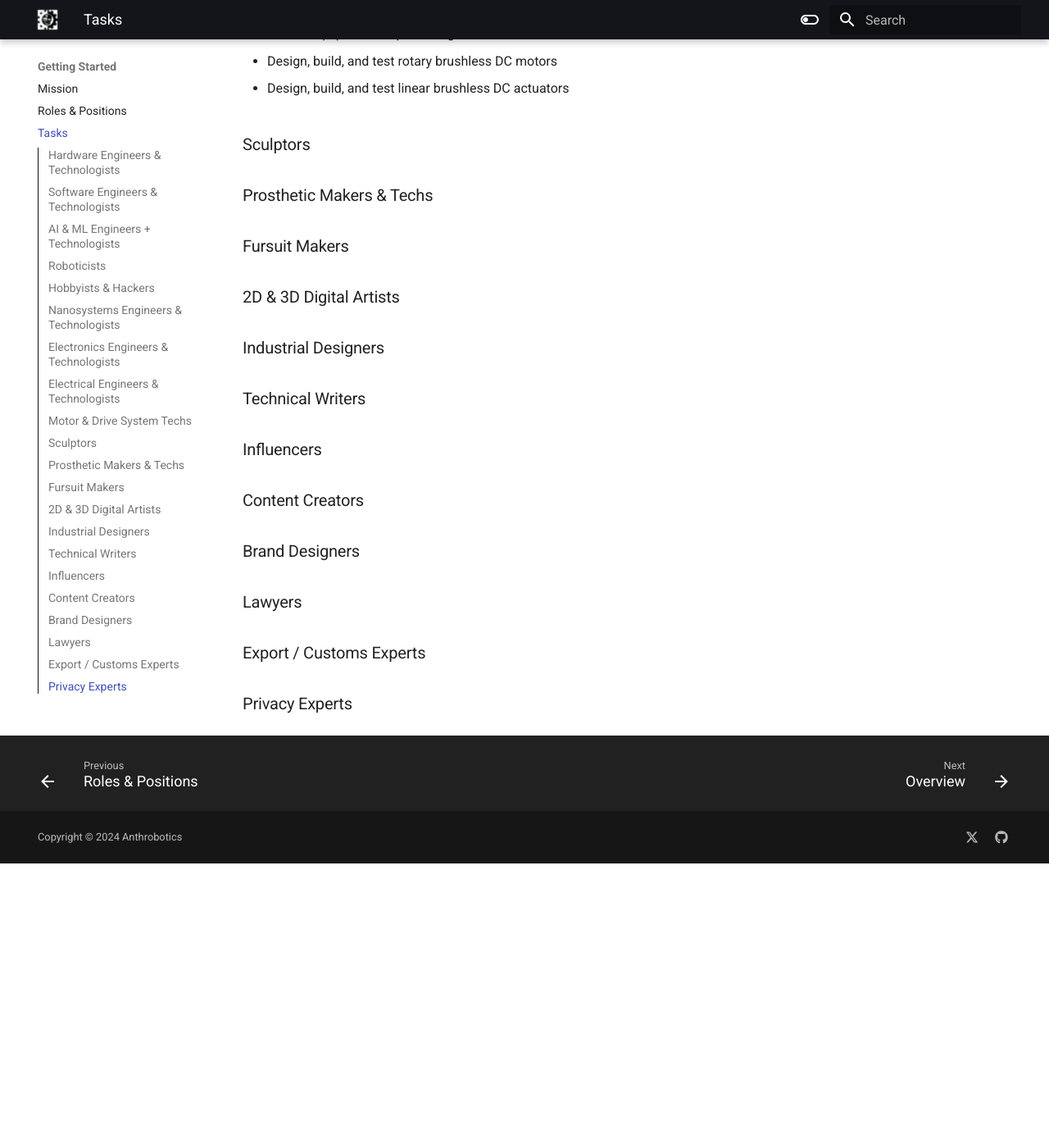
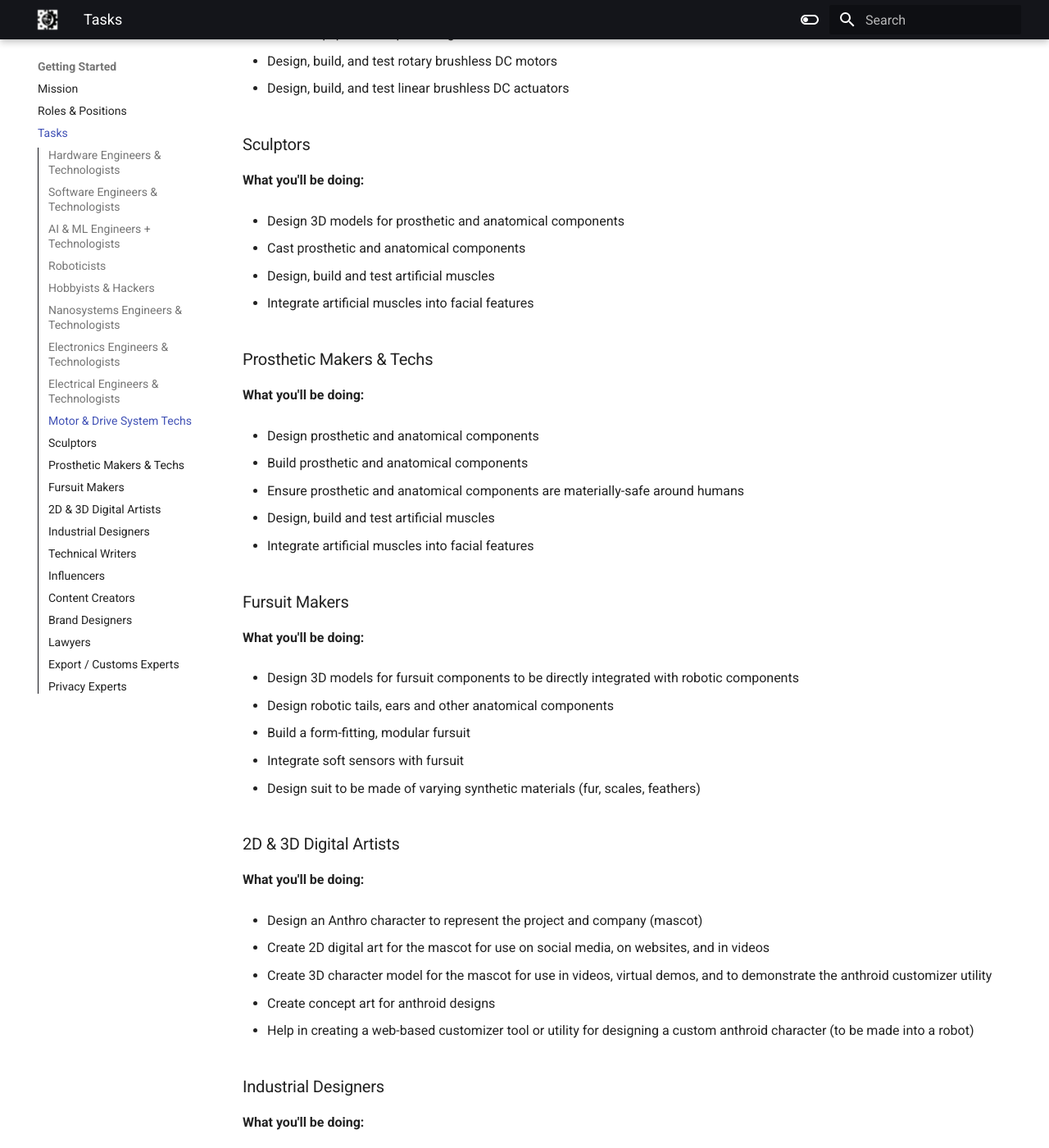
Before and after one commit to Anthrobotics/anthro-docs, an MkDocs documentation site: the page built from docs/getting started/tasks.md, in a window 1280 px wide and 1400 px high, scrolled down 2717 px. Shown: the whole window at 82% size. Built offline with MkDocs 1.6.1 and Material for MkDocs 9.7.7, drawn with Linux system fonts in a browser that asks for light colours; before the commit the page ends 3770 px from its top, so only the background shows below that; some of the changed text lies outside the part shown.

Commit message:
Update tasks.md

```diff
--- a/docs/getting started/tasks.md
+++ b/docs/getting started/tasks.md
@@ -1,6 +1,6 @@
 # Tasks
 
-A (nonexhaustive) list of tasks for each role & position.
+A (nonexhaustive) list of tasks for each role & position. Tasks will be added, modified and removed as the project progresses.
 
 ### Hardware Engineers & Technologists
 
@@ -16,7 +16,7 @@ A (nonexhaustive) list of tasks for each role & position.
 
 - Integrate and test direct drive actuators
 
-- Design, build, and test synthetic muscles ith the aesthetics and drive systems teams
+- Design, build, and test synthetic muscles
 
 - Help electronics and electrical teams with routing cabling through the body of the robot
 
@@ -52,7 +52,7 @@ A (nonexhaustive) list of tasks for each role & position.
 
 - Offer expertise and knowledge in robotic systems
 
-- Develop robotic systems ICW the hardware and software teams
+- Develop robotic systems
 
 - Help mentor new junior team members in robotics development
 
@@ -78,7 +78,7 @@ A (nonexhaustive) list of tasks for each role & position.
 
 - Work on developing and building microfluidic systems
 
-- Develop safe and power-dense batteries ICW the electrical teams
+- Develop safe and power-dense batteries
 
 ### Electronics Engineers & Technologists
 
@@ -106,17 +106,17 @@ A (nonexhaustive) list of tasks for each role & position.
 
 - Wire DC power buses inside humanoid robots
 
-- Design a tethered tail charge cable alongside the aesthetics and electronics team
+- Design a tethered tail charge cable
 
 - Design and build a charging dock for hot-swappable batteries
 
-- Design and build a hot-swap battery tray with the electronics team
+- Design and build a hot-swap battery tray
 
 ### Motor & Drive System Techs
 
 **What you'll be doing:**
 
-- Design, build, and test synthetic muscles with the hardware and aesthetics teams.
+- Design, build, and test synthetic muscles
 
 - Source equipment for producing brushless DC motors
 
@@ -126,24 +126,114 @@ A (nonexhaustive) list of tasks for each role & position.
 
 ### Sculptors
 
+**What you'll be doing:**
+
+- Design 3D models for prosthetic and anatomical components
+
+- Cast prosthetic and anatomical components
+
+- Design, build and test artificial muscles
+
+- Integrate artificial muscles into facial features
+
 ### Prosthetic Makers & Techs
+
+**What you'll be doing:**
+
+- Design prosthetic and anatomical components
+
+- Build prosthetic and anatomical components
+
+- Ensure prosthetic and anatomical components are materially-safe around humans
+
+- Design, build and test artificial muscles
+
+- Integrate artificial muscles into facial features
 
 ### Fursuit Makers
 
+**What you'll be doing:**
+
+- Design 3D models for fursuit components to be directly integrated with robotic components
+
+- Design robotic tails, ears and other anatomical components
+
+- Build a form-fitting, modular fursuit
+
+- Integrate soft sensors with fursuit
+
+- Design suit to be made of varying synthetic materials (fur, scales, feathers)
+
 ### 2D & 3D Digital Artists
+
+**What you'll be doing:**
+
+- Design an Anthro character to represent the project and company (mascot)
+
+- Create 2D digital art for the mascot for use on social media, on websites, and in videos
+
+- Create 3D character model for the mascot for use in videos, virtual demos, and to demonstrate the anthroid customizer utility
+
+- Create concept art for anthroid designs
+
+- Help in creating a web-based customizer tool or utility for designing a custom anthroid character (to be made into a robot)
 
 ### Industrial Designers
 
+**What you'll be doing:**
+
+- Help in developing the design language for anthroids, based on thousands of existing anthro character designs
+
+- Ensure the design language lends itself to being customzed by the end-user
+
 ### Technical Writers
+
+**What you'll be doing:**
+
+- Write monthly updates for the project
+
+- Assist in documenting the project
+
+- Publish articles for the project on social media
+
+- Interview team members, and share their story
 
 ### Influencers
 
+**What you'll be doing:**
+
+- Promote the project, and get people interested in humanoid robots
+
+- Help educate people on humanoid robots
+
 ### Content Creators
+
+**What you'll be doing:**
+
+- Produce, edit and publish videos for the project
+
+- Create social media updates for the project
 
 ### Brand Designers
 
+**What you'll be doing:**
+
+- Create a unified branding for the project and company
+
 ### Lawyers
+
+**What you'll be doing:**
+
+- Ensuring the company is protected
 
 ### Export / Customs Experts
 
+**What you'll be doing:**
+
+- Facilitate the export of Anthroids outside of North America
+
 ### Privacy Experts
+
+**What you'll be doing:**
+
+- Ensure compliance with privacy laws
```
Also changed, not shown: other parts of docs/getting started/tasks.md (+3 -3 lines).
